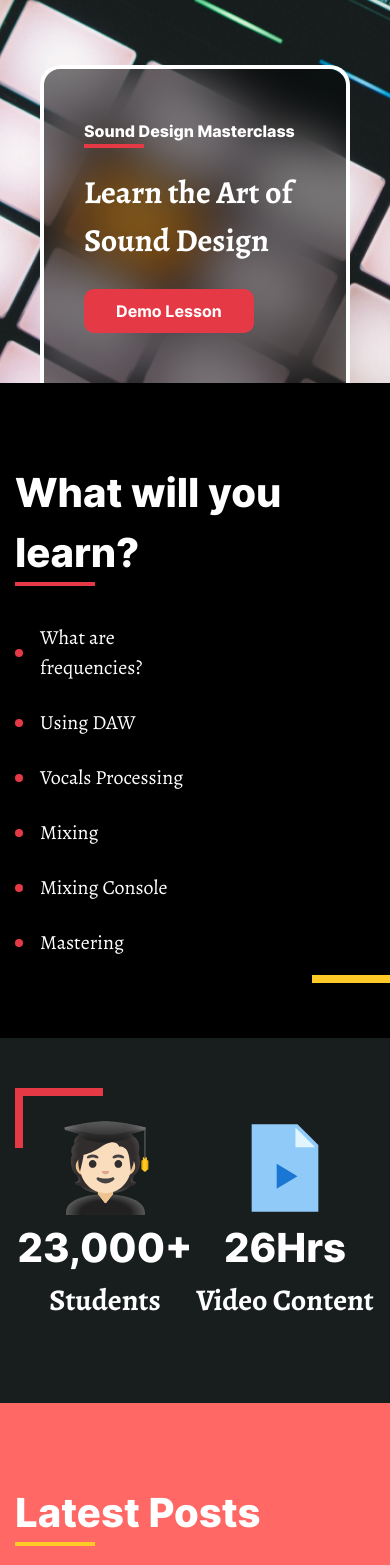
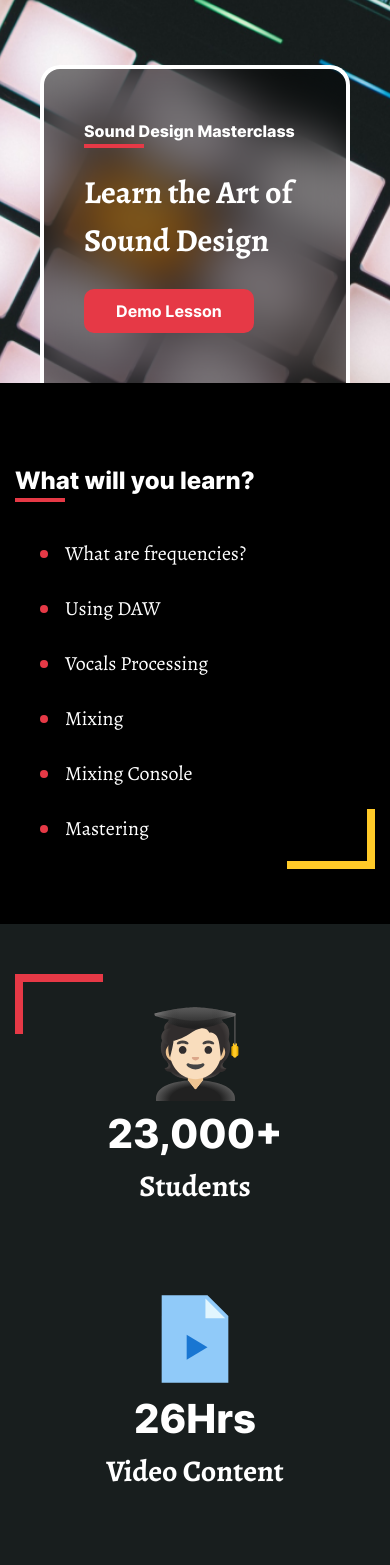
Before and after one commit to RahimliZakir/SoundDZign-Figma-To-React-Vite-Project-With-SanityIO, a React (Vite) app in the folder app/: page / in a window 390 px wide. Shown: the part 432-1997 px from the top of the page. Built offline with nearby package versions, Linux system fonts and the light colour scheme.

Commit message:
Mobile Resp. Done Without Header

```diff
--- a/app/src/components/About.jsx
+++ b/app/src/components/About.jsx
@@ -16,12 +16,12 @@ const About = () => {
   return (
     <section id="about" className="bg-black py-[80px]">
       <div className="container">
-        <h2 className="font-inter relative text-white text-[40px] font-black after:content-[''] after:bg-red after:inline-block after:absolute after:w-[80px] after:h-[4px] after:left-0 after:bottom-[-2.5px]">
+        <h2 className="font-inter relative text-white text-[24px] xl:text-[40px] lg:text-[40px] md:text-[40px] font-black after:content-[''] after:bg-red after:inline-block after:absolute after:w-[50px] xl:after:w-[80px] lg:after:w-[80px] md:after:w-[80px] after:h-[4px] after:left-0 after:bottom-[-2.5px]">
           What will you learn?
         </h2>
-        <div className="relative flex flex-wrap justify-between items-center mt-[40px] after:absolute after:inline-block after:w-[90px] after">
-          <div className="w-1/2">
-            <ul className="text-white font-alegreya text-[20px] ml-[25px]">
+        <div className="relative flex flex-wrap justify-center items-center mt-[40px] after:absolute after:inline-block after:w-[90px] after">
+          <div className="w-full xl:w-1/2 lg:w-1/2 md:w-1/2">
+            <ul className="text-white font-alegreya text-[20px] ml-[50px] xl:ml-[25px] lg:ml-[25px] md:ml-[25px]">
               <li className="topics-li mb-[25px]">
                 <a
                   onClick={() => setTopicImage(Frequiences)}
@@ -72,16 +72,16 @@ const About = () => {
               </li>
             </ul>
           </div>
-          <div className="w-1/2">
+          <div className="hidden xl:block lg:block md:block w-1/2">
             <img
-              className="xl:w-[560px] lg:w-[560px] md:w-[390px] h-[290px] hidden xl:inline-block lg:inline-block md:inline-block object-cover"
+              className="xl:w-[560px] lg:w-[560px] md:w-[390px] h-[290px] object-cover"
               src={topicImage}
               alt="Topic Image"
             />
           </div>
 
           <img
-            className="absolute right-[-25px] bottom-[-25px]"
+            className="absolute right-[0] xl:right-[-25px] lg:right-[-25px] md:right-[-25px] bottom-[-25px]"
             src={YellowBorder}
             alt="Topic Image Border"
           />
--- a/app/src/components/Blog.jsx
+++ b/app/src/components/Blog.jsx
@@ -4,10 +4,10 @@ const Blog = () => {
   return (
     <section id="blog" className="py-[80px] bg-pink">
       <div className="container">
-        <h2 className="font-inter relative text-white text-[40px] font-black after:content-[''] after:bg-yellow after:inline-block after:absolute after:w-[80px] after:h-[4px] after:left-0 after:bottom-[-2.5px]">
+        <h2 className="font-inter relative text-white text-[24px] xl:text-[40px] lg:text-[40px] md:text-[40px] font-black after:content-[''] after:bg-yellow after:inline-block after:absolute after:w-[50px] xl:after:w-[80px] lg:after:w-[80px] md:after:w-[80px] after:h-[4px] after:left-0 after:bottom-[-2.5px]">
           Latest Posts
         </h2>
-        <div className="mt-[40px] flex flex-wrap justify-between">
+        <div className="mt-[40px] flex flex-wrap flex-col xl:flex-row lg:flex-row md:flex-row justify-between">
           <div className="xl:w-[30%] lg:w-[30%] md:w-[45%] mb-[40px]">
             <div className="relative bg-white rounded-[10px] hover:-translate-y-4 duration-500">
               <h6 className="absolute bg-white px-[16px] rounded-[10px] top-[8px] right-[8px] font-alegreya text-[13px] font-bold">
--- a/app/src/components/CourseDetails.jsx
+++ b/app/src/components/CourseDetails.jsx
@@ -4,14 +4,14 @@ const CourseDetails = () => {
   return (
     <section id="course-details" className="bg-darkBlack py-[80px]">
       <div className="container">
-        <div className="relative flex">
+        <div className="relative flex items-center flex-col xl:flex-row lg:flex-row md:flex-row">
           <img
             className="absolute left-0 top-[-30px]"
             src={RedBorder}
             alt="Info Image Border"
           />
 
-          <div className="flex flex-col items-center justify-center w-1/2 text-white">
+          <div className="flex flex-col items-center justify-center mb-[80px] xl:mb-[0] lg:mb-[0] md:mb-[0] w-1/2 text-white">
             <img src={Student} alt="Student Image" />
             <h4 className="font-inter text-[40px] font-black">23,000+</h4>
             <p className="font-alegreya text-[30px] font-bold">Students</p>
--- a/app/src/components/Footer.jsx
+++ b/app/src/components/Footer.jsx
@@ -4,8 +4,8 @@ const Footer = () => {
   return (
     <footer className="py-[50px] bg-black">
       <div className="container">
-        <div className="flex justify-between">
-          <div>
+        <div className="flex flex-col xl:flex-row lg:flex-row md:flex-row justify-start xl:justify-between lg:justify-between md:justify-between">
+          <div className="mb-[40px] xl:mb-0 lg:mb-0 md:mb-0">
             <h4 className="font-inter text-white font-extrabold">
               Soun<span className="text-red">DZign</span>
             </h4>
@@ -21,7 +21,7 @@ const Footer = () => {
               </a>
             </div>
           </div>
-          <div>
+          <div className="mb-[40px] xl:mb-0 lg:mb-0 md:mb-0">
             <h4 className="font-alegreya text-pink text-[18px] font-bold">
               Quick Links
             </h4>
@@ -34,7 +34,7 @@ const Footer = () => {
               </li>
             </ul>
           </div>
-          <div>
+          <div className="mb-[40px] xl:mb-0 lg:mb-0 md:mb-0">
             <h4 className="font-alegreya text-pink text-[18px] font-bold">
               Contact Us
             </h4>
--- a/app/src/components/Testimonials.jsx
+++ b/app/src/components/Testimonials.jsx
@@ -8,16 +8,17 @@ const Testimonials = () => {
   return (
     <section id="testimonials" className="py-[80px] bg-darkBlack">
       <div className="container">
-        <h2 className="font-inter relative text-white text-[40px] font-black after:content-[''] after:bg-red after:inline-block after:absolute after:w-[80px] after:h-[4px] after:left-0 after:bottom-[-2.5px]">
+        <h2 className="font-inter relative text-white text-[24px] xl:text-[40px] lg:text-[40px] md:text-[40px] font-black after:content-[''] after:bg-red after:inline-block after:absolute after:w-[50px] xl:after:w-[80px] lg:after:w-[80px] md:after:w-[80px] after:h-[4px] after:left-0 after:bottom-[-2.5px]">
           What our students say?
         </h2>
-        <div className="mt-[50px] flex flex-wrap justify-between xl:flex-row lg:flex-row md:flex-col">
-          <div className="card w-[27.5%] xl:mb-0 lg:mb-0 md:mb-[60px]">
+        <div className="mt-[50px] flex flex-wrap items-center xl:items-start lg:items-start md:items-start justify-between flex-col xl:flex-row lg:flex-row">
+          <div className="card flex flex-col md:flex-row items-center md:items-start xl:block lg:block w-full xl:w-[27.5%] lg:w-[27.5%] mb-[60px] xl:mb-0 lg:mb-0 md:mb-[60px]">
             <img
               className="w-[100px] h-[100px] object-cover rounded-[10px]"
               src={TestimonialFirst}
               alt="Testimonial Image"
             />
+            <div className="text-center xl:text-left lg:text-left md:text-left xl:ml-0 lg:ml-0 md:ml-[30px]">
               <h6 className="text-white font-alegreya text-[20px] font-bold mt-[16px] mb-[10px]">
                 Peter Adams
               </h6>
@@ -25,12 +26,14 @@ const Testimonials = () => {
                 This is a great course. I got to learn a lot.
               </p>
             </div>
-          <div className="card xl:mb-0 lg:mb-0 md:mb-[60px]">
+          </div>
+          <div className="card flex flex-col md:flex-row items-center md:items-start xl:block lg:block w-full xl:w-[27.5%] lg:w-[27.5%] mb-[60px] xl:mb-0 lg:mb-0 md:mb-[60px]">
             <img
               className="w-[100px] h-[100px] object-cover rounded-[10px]"
               src={TestimonialSecond}
               alt="Testimonial Image"
             />
+            <div className="text-center xl:text-left lg:text-left md:text-left xl:ml-0 lg:ml-0 md:ml-[30px]">
               <h6 className="text-white font-alegreya text-[20px] font-bold mt-[16px] mb-[10px]">
                 Robert Fox
               </h6>
@@ -39,16 +42,19 @@ const Testimonials = () => {
                 Thanks :)
               </p>
             </div>
-          <div className="w-[27.5%] xl:mb-0 lg:mb-0 md:mb-[60px]">
+          </div>
+          <div className="card flex flex-col md:flex-row items-center md:items-start xl:block lg:block w-full xl:w-[27.5%] lg:w-[27.5%] mb-[60px] xl:mb-0 lg:mb-0 md:mb-[60px]">
             <img
               className="w-[100px] h-[100px] object-cover rounded-[10px]"
               src={TestimonialThird}
               alt="Testimonial Image"
             />
+            <div className="text-center xl:text-left lg:text-left md:text-left xl:ml-0 lg:ml-0 md:ml-[30px]">
               <h6 className="text-white font-alegreya text-[20px] font-bold mt-[16px] mb-[10px]">
                 Emily Smith
               </h6>
               <p className="text-white font-alegreya">Awesome! Great job!!</p>
+            </div>
           </div>
         </div>
       </div>
```
Lines whose indentation alone changed are shown as unchanged.
